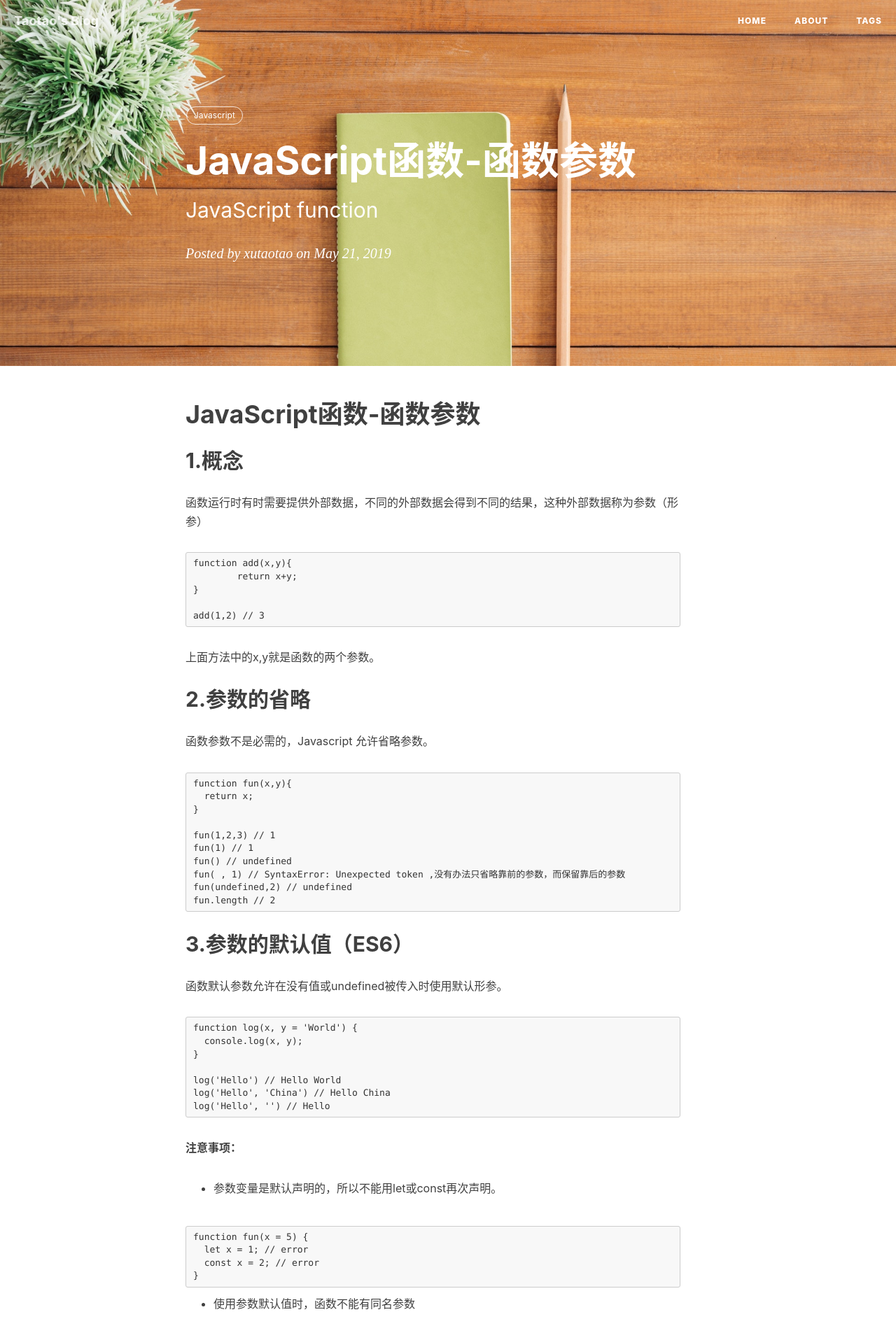
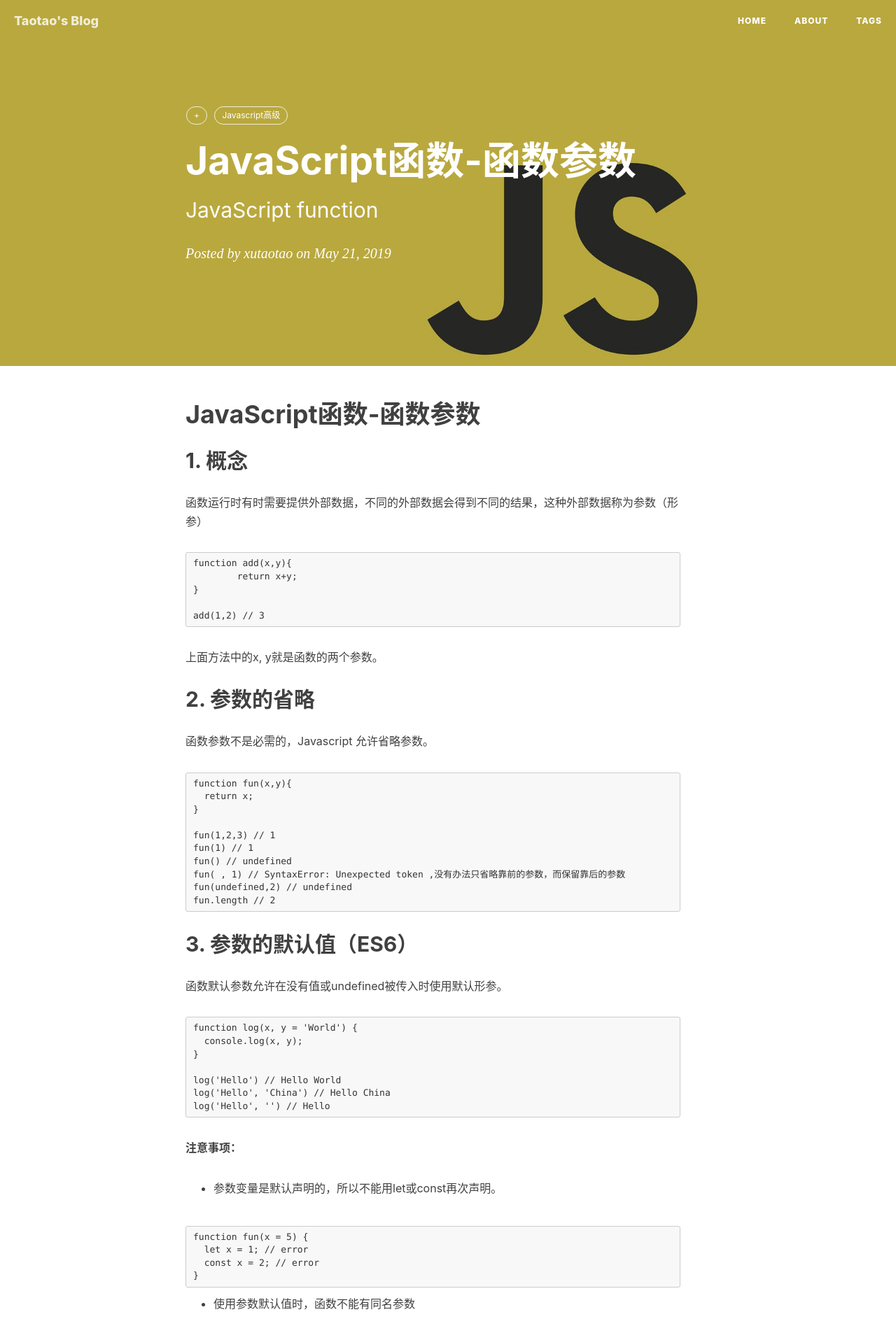
Before and after one commit to Xutaotaotao/Xutaotaotao.github.io, a Jekyll site: the page built from _posts/2019-5-21-js-function.md, in a window 1280 px wide. Shown: the top 1915 px of the page at 70% size. Built offline with Jekyll 4.4.1, drawn with Linux system fonts in a browser that asks for light colours; comment, search, counter and statistics services are not loaded; some of the changed text lies outside the part shown.

Commit message:
修改背景

````diff
--- a/_posts/2019-5-21-js-function.md
+++ b/_posts/2019-5-21-js-function.md
@@ -4,15 +4,19 @@ title:      "JavaScript函数-函数参数"
 subtitle:   "JavaScript function"
 date:       2019-5-21 23:36
 author:     "xutaotao"
-header-img: "img/book.jpeg"
+header-img: "img/post-bg-js-version.jpg"
 tags:
-  - Javascript
+
+  + Javascript高级
+
 ---
 
 # JavaScript函数-函数参数
 
-## 1.概念
+## 1. 概念
+
 函数运行时有时需要提供外部数据，不同的外部数据会得到不同的结果，这种外部数据称为参数（形参）
+
 ```
 function add(x,y){
 	return x+y;
@@ -20,9 +24,13 @@ function add(x,y){
 
 add(1,2) // 3
 ```
-上面方法中的x,y就是函数的两个参数。
-## 2.参数的省略
+
+上面方法中的x, y就是函数的两个参数。
+
+## 2. 参数的省略
+
 函数参数不是必需的，Javascript 允许省略参数。
+
 ```
 function fun(x,y){
   return x;
@@ -35,8 +43,11 @@ fun( , 1) // SyntaxError: Unexpected token ,没有办法只省略靠前的参数
 fun(undefined,2) // undefined
 fun.length // 2
 ```
-## 3.参数的默认值（ES6）
+
+## 3. 参数的默认值（ES6）
+
 函数默认参数允许在没有值或undefined被传入时使用默认形参。
+
 ```
 function log(x, y = 'World') {
   console.log(x, y);
@@ -46,9 +57,10 @@ log('Hello') // Hello World
 log('Hello', 'China') // Hello China
 log('Hello', '') // Hello
 ```
+
 **注意事项：**
 
-- 参数变量是默认声明的，所以不能用let或const再次声明。
+* 参数变量是默认声明的，所以不能用let或const再次声明。
 
 ```
 function fun(x = 5) {
@@ -57,7 +69,7 @@ function fun(x = 5) {
 }
 ```
 
-- 使用参数默认值时，函数不能有同名参数
+* 使用参数默认值时，函数不能有同名参数
 
 ```
 // 不报错
@@ -72,7 +84,7 @@ function fun(x, x, y = 1) {
 // SyntaxError: Duplicate parameter name not allowed in this context
 ```
 
-- 参数默认值不是传值的，而是每次都重新计算默认值表达式的值。也就是说，参数默认值是惰性求值的。
+* 参数默认值不是传值的，而是每次都重新计算默认值表达式的值。也就是说，参数默认值是惰性求值的。
 
 ```
 var x = 99;
@@ -88,7 +100,8 @@ fun() // 101
 
 上面代码中，参数p的默认值是x + 1。这时，每次调用函数foo，都会重新计算x + 1，而不是默认p等于 100。
 
-## 4.参数的传递方式
+## 4. 参数的传递方式
+
 函数参数如果是原始类型的值(数值，字符串，布尔值)，传递方式是传值传递。此传递方式在函数体内改变参数值不会影响到函数外部。
 
 ```
@@ -117,7 +130,8 @@ fun(obj); // {p:2}
 console.log(obj.p) // 2
 ```
 
-## 5.同名参数
+## 5. 同名参数
+
 如果有同名的参数，则取最后出现的那个值。
 
 ```
@@ -137,6 +151,7 @@ fun(1) // undefined
 ```
 
 ## 6.arguments对象
+
 arguments对象是所有（非箭头）函数中都可用的局部变量。你可以使用arguments对象在函数中引用函数的参数。此对象包含传递给函数的每个参数，第一个参数在索引0处。
 
 ```
````
Also changed, not shown: _posts/2020-01-09-js-advanced1.md (+2 -2 lines).
